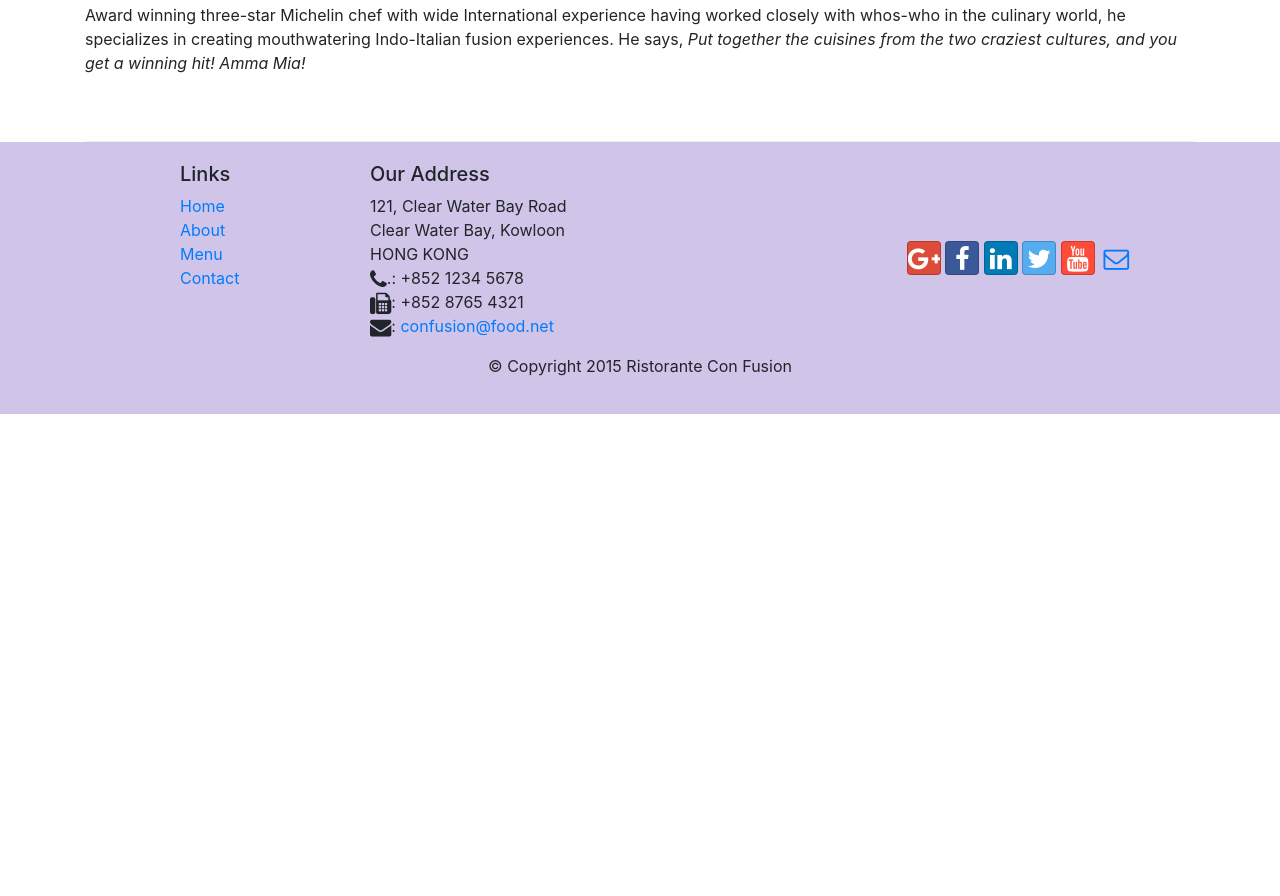
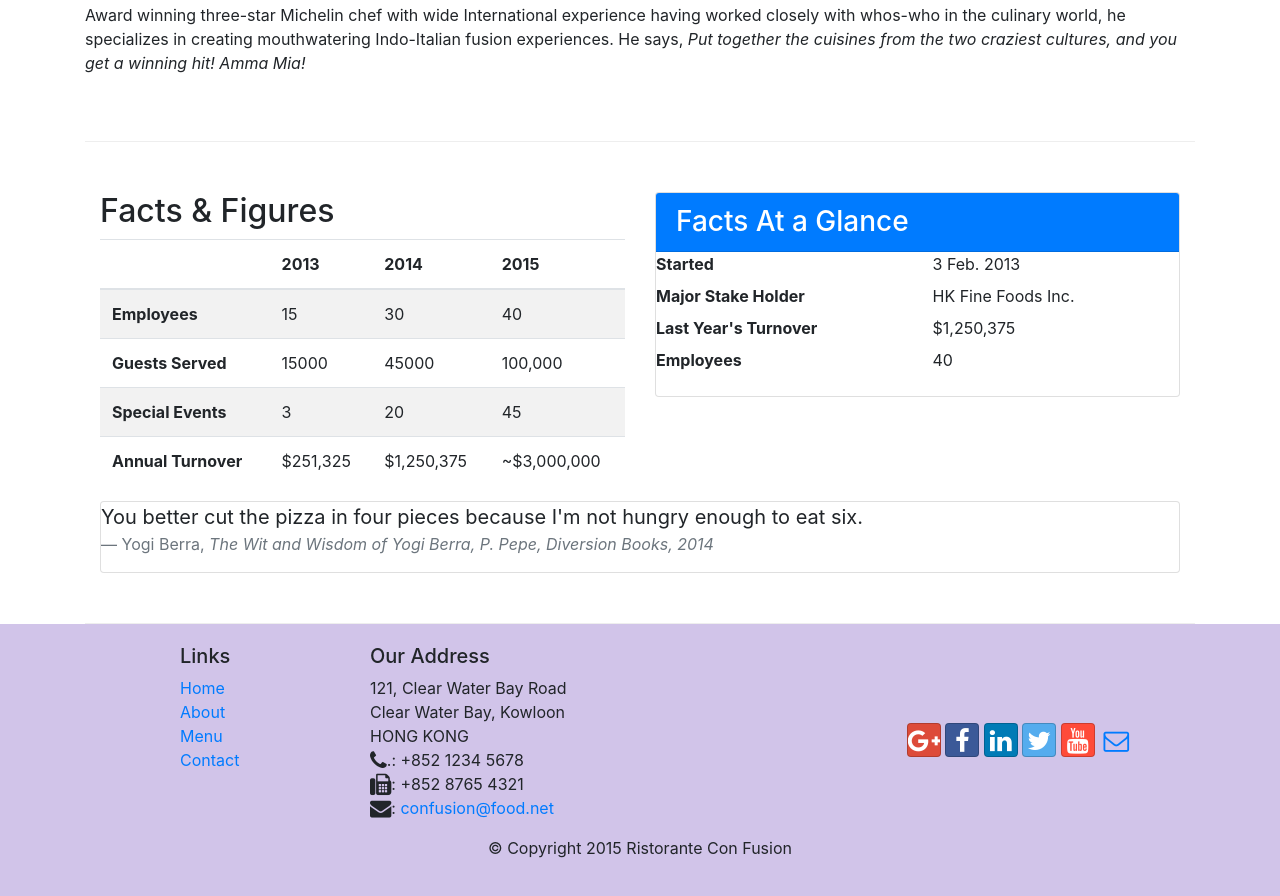
Before and after one commit to ThiernoAmirouDiallo/ConfusionBootstrapJQuery, a website: page aboutus.html in a window 1280 px wide. Shown: the part 1388-2284 px from the top of the page. Before the commit the page ends 1802 px from the top, so only its background shows below. Drawn offline with nearby package versions, Linux system fonts and the light colour scheme.

Commit message:
Tables and Cards

```diff
--- a/aboutus.html
+++ b/aboutus.html
@@ -89,6 +89,84 @@
             </div>
        </div>
 
+       <div class="row row-content">
+            <div class="col-12 col-sm-6">
+                <h2>Facts &amp; Figures</h2>
+                <div class="table-responsive">
+                    <table class="table table-striped">
+                    <thead class="thead-inverse">
+                        <tr>
+                            <th>&nbsp;</th>
+                            <th>2013</th>
+                            <th>2014</th>
+                            <th>2015</th>
+                        </tr>
+                    </thead>
+                    <tbody>
+                        <tr>
+                            <th>Employees</th>
+                            <td>15</td>
+                            <td>30</td>
+                            <td>40</td>
+                        </tr>
+                        <tr>
+                            <th>Guests Served</th>
+                            <td>15000</td>
+                            <td>45000</td>
+                            <td>100,000</td>
+                        </tr>
+                        <tr>
+                            <th>Special Events</th>
+                            <td>3</td>
+                            <td>20</td>
+                            <td>45</td>
+                        </tr>
+                        <tr>
+                            <th>Annual Turnover</th>
+                            <td>$251,325</td>
+                            <td>$1,250,375</td>
+                            <td>~$3,000,000</td>
+                        </tr>
+                    </tbody>
+                    </table>
+                    </div>
+
+
+            </div>
+            <div class="col-12 col-sm-6">
+                    <div class="card">
+                        <h3 class="card-header bg-primary text-white">Facts At a Glance</h3>
+                        <div class="card-block">
+                            <dl class="row">
+                                <dt class="col-6">Started</dt>
+                                <dd class="col-6">3 Feb. 2013</dd>
+                                <dt class="col-6">Major Stake Holder</dt>
+                                <dd class="col-6">HK Fine Foods Inc.</dd>
+                                <dt class="col-6">Last Year's Turnover</dt>
+                                <dd class="col-6">$1,250,375</dd>
+                                <dt class="col-6">Employees</dt>
+                                <dd class="col-6">40</dd>
+                           </dl>
+                        </div>
+                    </div>
+                </div>
+
+            <div class="col-12">
+                    <div class="card card-block bg-faded">
+                        <blockquote class="blockquote">
+                            <p class="mb-0">You better cut the pizza in four pieces because
+                                I'm not hungry enough to eat six.</p>
+                            <footer class="blockquote-footer">Yogi Berra,
+                              <cite title="Source Title">The Wit and Wisdom of Yogi Berra,
+                                P. Pepe, Diversion Books, 2014</cite>
+                            </footer>
+                        </blockquote>
+                    </div>
+                </div>
+
+        </div>
+
+
     </div>
 
     <footer class="footer">
```
